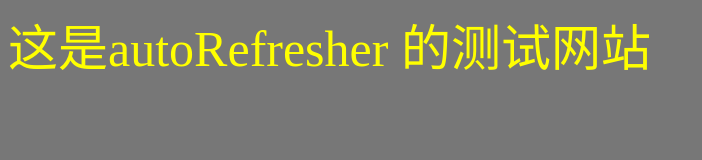
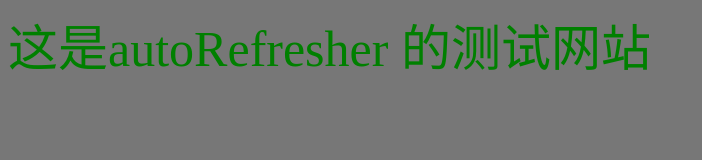
Before and after one commit to zexiplus/Automate-Refresher, a website: page demo/index.html in a window 1280 px wide. Shown: the whole page, without its empty margins (0-702 px from the left). Drawn offline with Linux system fonts and the light colour scheme.

Commit message:
fix bugs

```diff
--- a/demo/css/index.css
+++ b/demo/css/index.css
@@ -1,5 +1,5 @@
 body {
     background-color: #777;
     font-size: 50px;
-    color: yellow;
+    color: green;
 }
--- a/lib/autoRefresher.js
+++ b/lib/autoRefresher.js
@@ -43,7 +43,7 @@
         fs.watch(opt.path, opt.watchOption, (event, filename) => {
             log(chalk.green(filename), chalk.yellow(event))
             let command
-            if (os.platform === 'win32') {
+            if (os.platform() === 'win32') {
                 command = `${path.join(__dirname, '../node_modules/.bin/chromix')} with ${opt.url} reload`
             } else {
                 command = `${path.join(__dirname, '../node_modules/.bin/chromix-too')} reload ${opt.url}`
```
Also changed, not shown: 1 other file.
